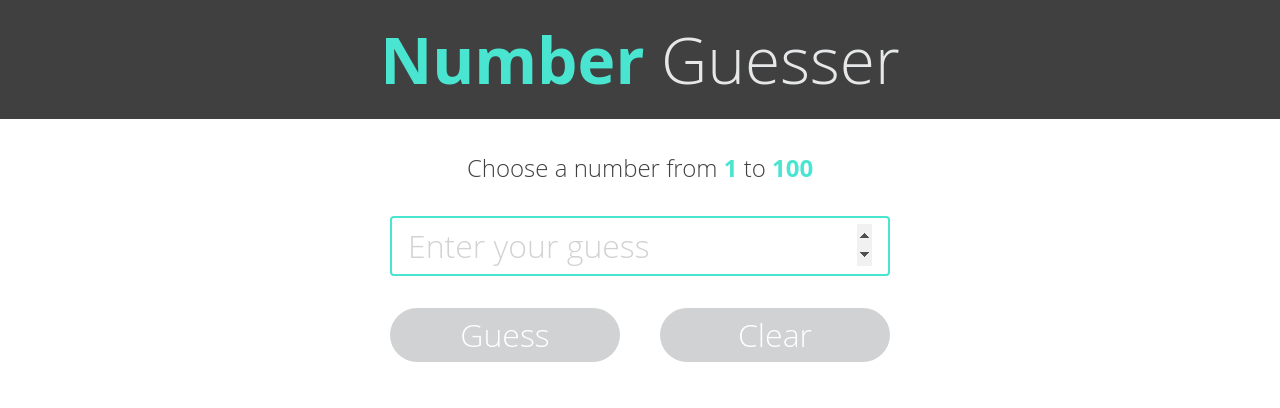
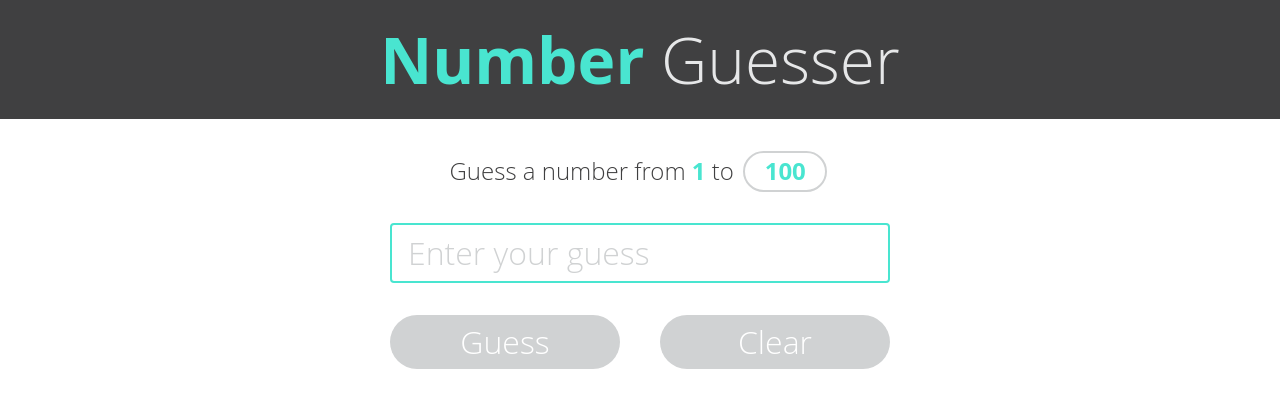
Before and after one commit to wfischer42/number-guesser, a PHP site: page / in a window 1280 px wide. Shown: the top 408 px of the page. Run offline with PHP 8.4, Linux system fonts and the light colour scheme.

Commit message:
Added mulit-game capability and range customization.

```diff
--- a/index.html
+++ b/index.html
@@ -19,10 +19,21 @@
       </div>
     </div>
     <div id="gameboard">
-      <div id="prompt">
-        Choose a number from
-        <span id="min" class="highlighted bold">1</span> to
-        <span id="max" class="highlighted bold">100</span>
+      <div class="prompt-block">
+        <div id="prompt">
+          Guess a number from
+          <span id="min" class="highlighted bold">1</span> to
+          <span id="max" class="highlighted bold">100</span>
+        </div>
+        <div id="settings">
+          <form class="settings" id="game-settings" autocomplete="off">
+            <label>Guess a number from</label>
+            <span class="highlighted bold"> 1 </span>
+            <!-- <input type="number" class="range-input" value="1" id="min-value" placeholder="min" /> -->
+            <label> to </label>
+            <input type="number" class="range-input" value="100" id="max-value" placeholder="max" />
+          </form>
+        </div>
       </div>
       <form class="guess" id="guess-form" autocomplete="off">
         <input type="number" min="1" max="100" name="guess" id="guess-value" placeholder="Enter your guess">
--- a/scripts.js
+++ b/scripts.js
@@ -10,20 +10,29 @@ var InputStates = {
   VALID: 3
 }
 
+
 function reset_game() {
   correct_number = Math.ceil(Math.random() * 100);
   guess_count = 0;
   $("#feedback").hide();
+  window.min = 1;
+  window.max = 100;
+  $("#min").html(window.min)
+  $("#max").html(window.max)
+  $("#min-value").val(window.min)
+  $("#max-value").val(window.max)
   game_state = GameStates.PREGAME;
   input_state = InputStates.EMPTY;
   $("#guess-value").prop("disabled", false);
+  $("#guess-value").val("");
   refresh_view();
-  $("#guess-value").focus()
+  $("#guess-value").focus();
 }
 
 function evaluate_guess(last_guess){
   if (last_guess == correct_number) {
     game_state = GameStates.GAMEOVER;
+    window.max += 10;
     return "BOOM!";
   } else if (last_guess > correct_number) {
     return "That is too high";
@@ -46,10 +55,11 @@ function submit_guess() {
 }
 
 function validate_guess_value(guess_value) {
-  if (guess_value == ""){
+  guess_value = parseInt(guess_value);
+  if (isNaN(guess_value)){
     input_state = InputStates.EMPTY;
     return false
-  } else if (guess_value > 100 || guess_value < 1) {
+  } else if (guess_value > window.max || guess_value < window.min) {
     input_state = InputStates.INVALID;
     return false;
   } else {
@@ -62,8 +72,15 @@ function refresh_view(){
   if (game_state === GameStates.GAMEOVER) {
     $("#guess-button").prop("disabled", true);
     $("#clear-button").prop("disabled", true);
-    $("#guess-value").prop("disabled", true);
+    $("#max").html(window.max);
   } else {
+    if (game_state === GameStates.PREGAME) {
+      $("#prompt").hide();
+      $("#settings").show();
+    } else if (game_state === GameStates.INGAME) {
+      $("#prompt").show();
+      $("#settings").hide();
+    }
     $("#guess-value").prop("disabled", false);
     switch (input_state) {
       case InputStates.EMPTY:
@@ -86,18 +103,52 @@ function refresh_view(){
 }
 
 function set_input_state(guess_value) {
-  if (guess_value == "") {
+  guess_value = parseInt(guess_value);
+  if (isNaN(guess_value)) {
     input_state = InputStates.EMPTY;
-  } else if (guess_value > 100 || guess_value < 1) {
+  } else if (guess_value > window.max || guess_value < window.min) {
     input_state = InputStates.INVALID;
   } else {
     input_state = InputStates.VALID;
   }
 }
 
+function update_max(new_max) {
+  new_max = parseInt(new_max);
+
+  $("#guess-value").val("");
+  input_state = InputStates.EMPTY;
+  if (new_max > window.min) {
+    window.max = new_max;
+    $("#max").html(window.max);
+    $("#min").html(window.min);
+  }
+  refresh_view();
+}
+
+function update_min(new_min) {
+  new_min = parseInt(new_min);
+  input_state = InputStates.EMPTY;
+  $("#guess-value").val("");
+  if (new_min < window.max) {
+    window.min = new_min;
+    $("#min").html(window.min);
+    $("#max").html(window.max);
+  }
+  refresh_view();
+}
+
 window.onload=reset_game;
 
 $(document).ready(function() {
+  $("#min-value").keyup(function(){
+    update_min($(this).val());
+  });
+
+  $("#max-value").keyup(function(){
+    update_max($(this).val());
+  });
+
   $("#guess-form").on('keyup keypress', function(e) {
     var keyCode = e.keyCode || e.which;
     if (keyCode === 13) {
--- a/style.css
+++ b/style.css
@@ -7,6 +7,12 @@ body {
   --lightest-neutral: white;
   margin: 0;
   font-family: "Open Sans";
+}
+
+input[type=number]::-webkit-inner-spin-button,
+input[type=number]::-webkit-outer-spin-button {
+  -webkit-appearance: none;
+  margin: 0;
 }
 
 button {
@@ -40,12 +46,36 @@ button[disabled]{
 }
 
 #prompt{
+  padding: 0.2rem 0;
+}
+
+.prompt-block{
   margin-top: 2rem;
+  padding: auto 0;
   text-align: center;
   color: var(--dark-neutral);
   font-size: 1.5rem;
   font-weight: 300;
-  /* margin: 1rem; */
+  height: 2.5rem;
+}
+
+
+.range-input {
+  position: relative;
+  /* top: -2px; */
+  margin: 0 0.2rem;
+  border: 2px solid var(--light-neutral);
+  border-radius: 5rem;
+  padding: .1rem 0 .2rem 0;
+  text-align: center;
+  height: 2rem;
+  font-family: "Open Sans";
+  font-size: 1.5rem;
+  font-weight: bold;
+  outline: none;
+  color: var(--highlight);
+  width: 5rem;
+
 }
 
 form.guess{
@@ -119,7 +149,7 @@ input::placeholder {
   margin: 0;
   font-weight: 300;
   color: var(--highlight);
-  line-height: 10rem;
+  line-height: 11rem;
 
 }
 
```
